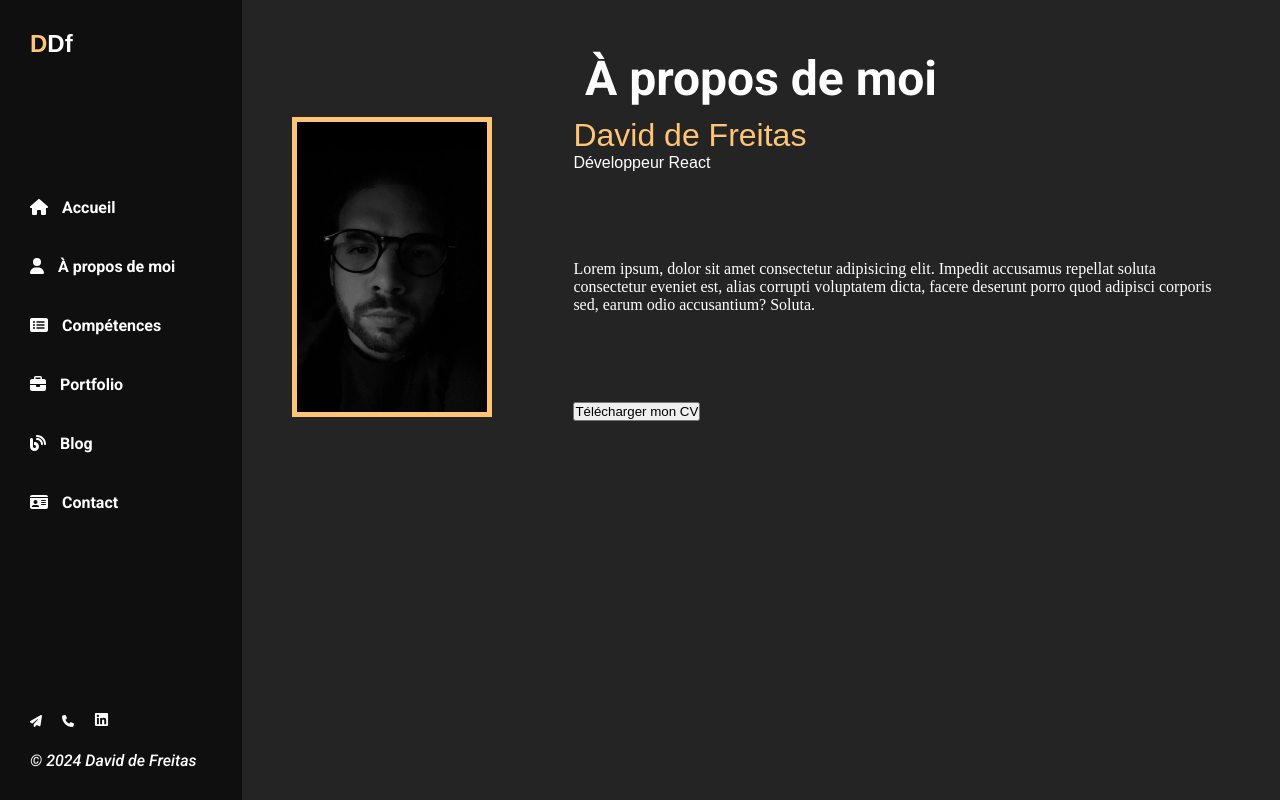
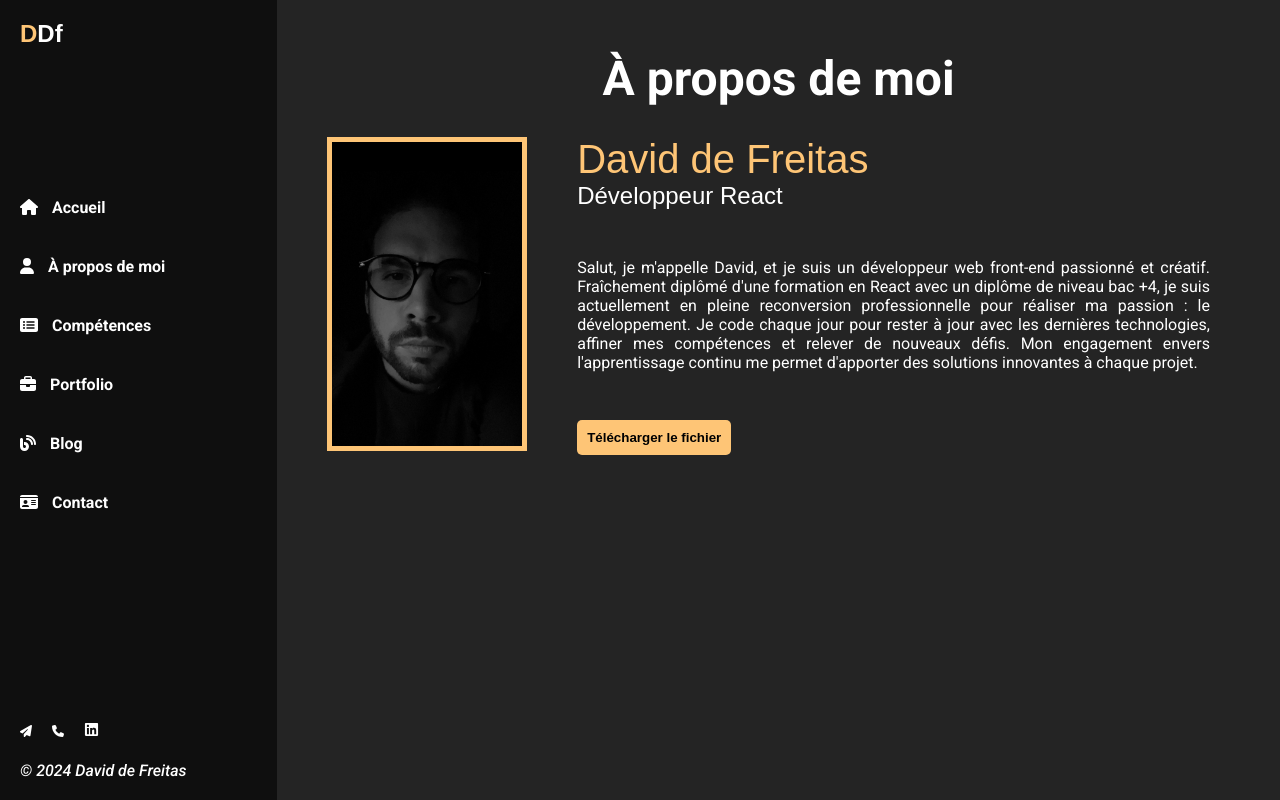
Before and after one commit to D-D-f/PortfolioWork, a React (Vite) app: page /about in a window 1280 px wide. Built offline with nearby package versions, Linux system fonts and the light colour scheme; a web font is replaced by a local one.

Commit message:
update page about

```diff
--- a/src/Component/HeadBand/HeadBand.css
+++ b/src/Component/HeadBand/HeadBand.css
@@ -5,9 +5,10 @@
   background-color: var(--backgroundHeadBand);
   color: white;
   height: 100%;
-  padding: 30px;
-  width: 30%;
+  padding: 20px;
+  width: 350px;
   z-index: 1;
+  font-size: 1rem;
 }
 
 .Headband h1 {
--- a/src/Component/HeadBand/HeadBand.tsx
+++ b/src/Component/HeadBand/HeadBand.tsx
@@ -32,7 +32,7 @@ const HeadBand = () => {
             <span className="headband-span">
               <FontAwesomeIcon icon={faUser} />
             </span>{" "}
-            <Link to="/about">À propos de moi</Link>
+            <Link to={"/about"}>À propos de moi</Link>
           </li>
           <li>
             <span className="headband-span">
--- a/src/Pages/About/About.css
+++ b/src/Pages/About/About.css
@@ -6,31 +6,42 @@
   padding: 50px;
   height: 100%;
   color: white;
+  width: 100%;
 }
 
 .image-about-page img {
   width: 200px;
-  height: 300px;
+  height: 100%;
   border: 5px solid var(--secondColor);
 }
 
 .text-presentation-about-page {
   display: flex;
-  justify-content: space-between;
   align-items: center;
+  margin-top: 20px;
 }
 
 .presentation {
-  width: 70%;
+  width: 100%;
   height: 100%;
   display: flex;
   flex-direction: column;
   justify-content: space-between;
+  margin-left: 50px;
+  text-align: justify;
 }
 
 .presentation-title h3 {
-  font-size: 2rem;
+  font-size: 2.5rem;
   color: var(--secondColor);
+}
+
+.presentation-title h4 {
+  font-size: 1.5rem;
+}
+
+.presentation p {
+  padding-right: 20px;
 }
 
 .page-aboutme {
@@ -50,3 +61,16 @@
   width: 50%;
   text-align: center;
 }
+
+.btn_cv {
+  padding: 10px;
+  background-color: var(--secondColor);
+  border: none;
+  border-radius: 5px;
+}
+
+.btn_cv a {
+  text-decoration: none;
+  color: black;
+  font-weight: bold;
+}
--- a/src/Pages/About/About.tsx
+++ b/src/Pages/About/About.tsx
@@ -19,15 +19,23 @@ const About = () => {
             <h4 className="madimi-one-regular">Développeur React</h4>
           </div>
 
-          <p>
-            Lorem ipsum, dolor sit amet consectetur adipisicing elit. Impedit
-            accusamus repellat soluta consectetur eveniet est, alias corrupti
-            voluptatem dicta, facere deserunt porro quod adipisci corporis sed,
-            earum odio accusantium? Soluta.
+          <p className="roboto-regular">
+            Salut, je m'appelle David, et je suis un développeur web front-end
+            passionné et créatif. Fraîchement diplômé d'une formation en React
+            avec un diplôme de niveau bac +4, je suis actuellement en pleine
+            reconversion professionnelle pour réaliser ma passion : le
+            développement. Je code chaque jour pour rester à jour avec les
+            dernières technologies, affiner mes compétences et relever de
+            nouveaux défis. Mon engagement envers l'apprentissage continu me
+            permet d'apporter des solutions innovantes à chaque projet.
           </p>
 
           <div>
-            <button>Télécharger mon CV</button>
+            <button className="btn_cv">
+              <a href="chemin/vers/ton-fichier.zip" download="Mon CV">
+                Télécharger le fichier
+              </a>
+            </button>
           </div>
         </div>
       </div>
```
